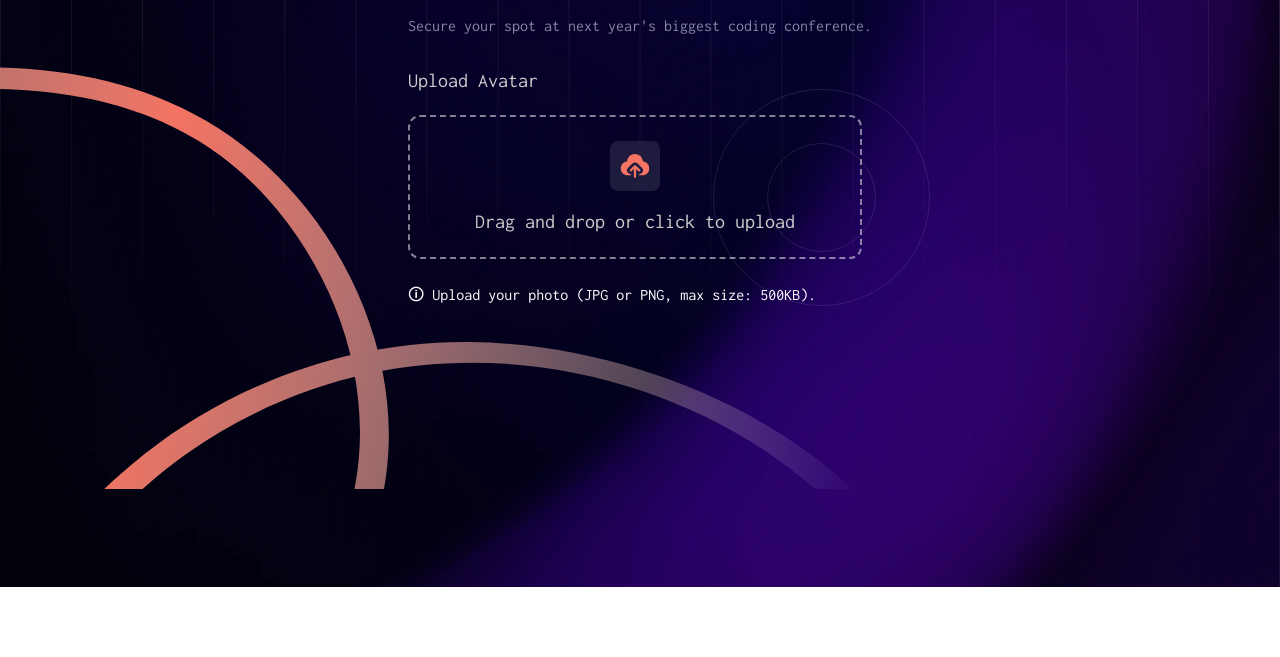
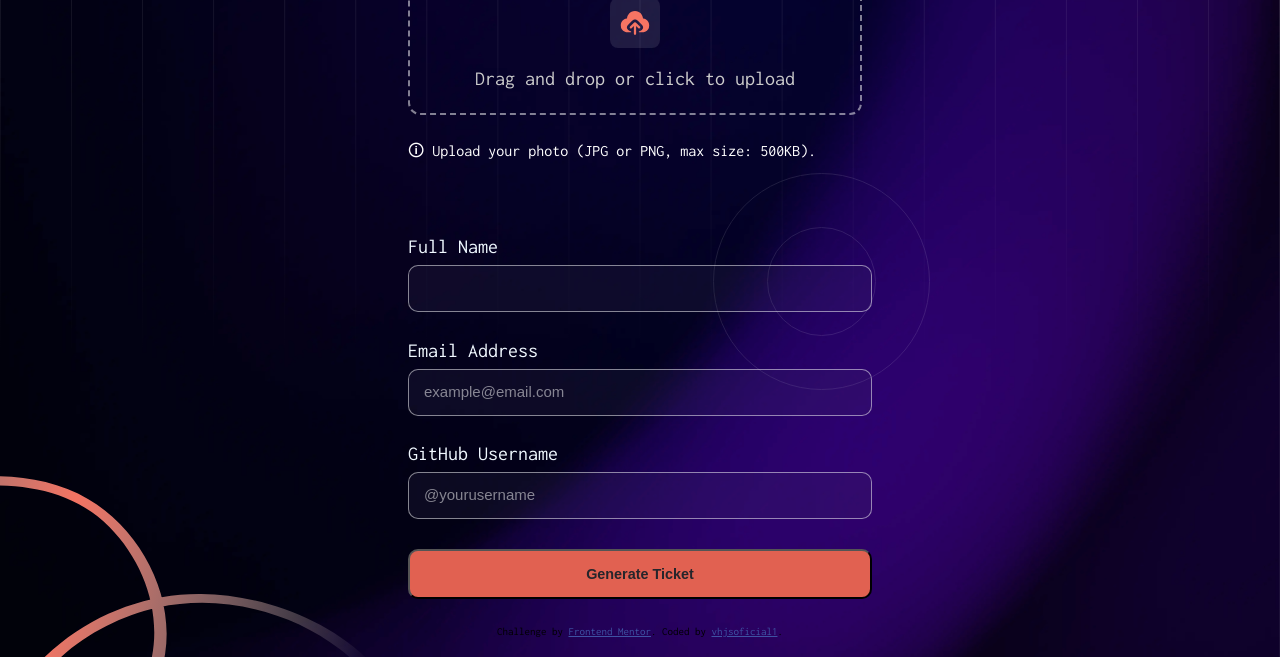
Before and after one commit to vhjsoficial1/geracao-de-tickets, a plain HTML site: page index.html in a window 1280 px wide. Shown: the part 311-968 px from the top of the page. Before the commit the page ends 898 px from the top, so only its background shows below. Drawn offline with Linux system fonts and the light colour scheme.

Commit message:
v0.0.3
Added FullName, Email and GitHubUsername form

```diff
--- a/css/style.css
+++ b/css/style.css
@@ -53,7 +53,7 @@ body {
   /*Squiggly line 3*/
   bottom: 0;
   left: 0;
-  width: 70%;
+  width: 30%;
 }
 
 .overlay-5 {
@@ -172,3 +172,54 @@ body {
   font-weight: 300;
   color:rgb(255, 255, 255);
 }
+
+.form {
+  margin: 1.7rem 0;
+}
+
+.form-group {
+  display: flex;
+  flex-direction: column;
+  font-size: 20px;
+  margin-top: 1.2rem;
+}
+
+.form-label {
+  font-weight: 400;
+  margin: 0.5rem 0;
+}
+
+.form-input {
+  color: rgb(210, 209, 214);
+  border: 1px solid rgba(255, 255, 255, 0.5);
+  border-radius: 10px;
+  padding: 15px;
+  background: rgba(75, 72, 106, 0.15);
+}
+
+.form-input::placeholder {
+  color: rgba(255, 255, 255, 0.5);
+  font-weight: 500;
+  font-size: 15px;
+}
+
+.form-input:focus {
+  outline: none;
+  border-color: rgb(255, 255, 255);
+  transition: all 0.25s ease-in;
+}
+
+.submit-btn {
+  background-color: rgb(225, 97, 81);
+  font-size: 0.9rem;
+  font-weight: 700;
+  width: 100%;
+  padding: 15px;
+  color: #25252b;
+  border-radius: 10px;
+  margin-top: 30px;
+}
+
+.submit-btn:active {
+  transform: scale(1.03);
+}
--- a/index.html
+++ b/index.html
@@ -47,7 +47,28 @@
       <p class="upload-info">🛈 Upload your photo (JPG or PNG, max size: 500KB).</p>
     </div>
 
+    <div class="form">
+      <div class="form-group">
+        <label for="fullname" class ="form-label">Full Name</label>
+        <input type="text" id="fullname" class="form-input" placeholder="" required>
+      </div>
+      <div class="form-group">
+        <label for="email" class="form-label">Email Address</label>
+        <input type="email" id="email" class="form-input" placeholder="example@email.com" required>
+      </div>
+      <div class="form-group">
+        <label for="github" class="form-label">GitHub Username</label>
+        <input type="text" id="github" class="form-input" placeholder="@yourusername" required>
   </div>
+
+    <button class="submit-btn">Generate Ticket</button>
+  </div>
+
+    <!-- Generated tickets ends -->
+    <div class="attribution">
+      Challenge by <a href="https://www.frontendmentor.io?ref=challenge">Frontend Mentor</a>.
+      Coded by <a href="https://github.com/vhjsoficial1" target="_blank">vhjsoficial1</a>.
+    </div>
 
 </body>
 </html>
```
